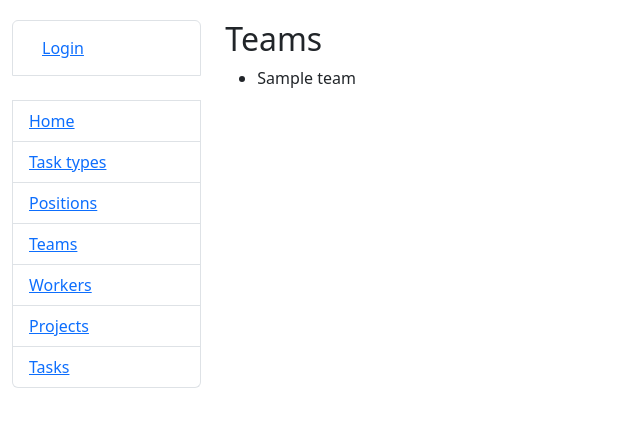
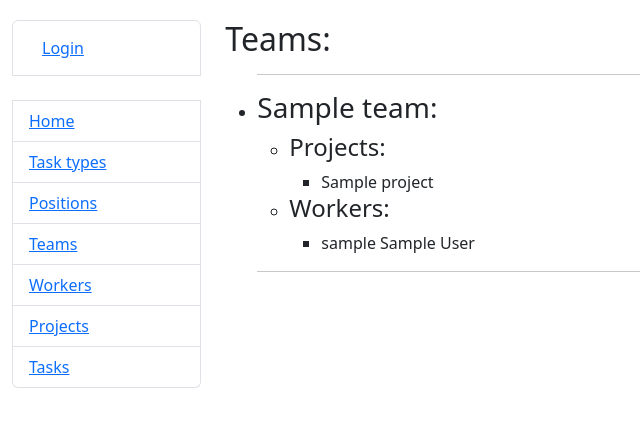
Before and after one commit to olek007/it_company_task_manager, a Django app: page /team/ in a window 1280 px wide. Shown: the top 427 px of the page, without its empty margins (0-640 px from the left). Run offline with Django 5.2, Linux system fonts and the light colour scheme; tables that the repository leaves empty hold one stand-in row (values such as "Sample post"); some libraries are stand-ins or nearby versions.

Commit message:
Add more information to team list view

```diff
--- a/task_manager/views.py
+++ b/task_manager/views.py
@@ -37,6 +37,9 @@ class PositionListView(ListView):
 class TeamListView(ListView):
     model = Team
     template_name = "task_manager/team_list.html"
+    queryset = (
+        Team.objects.prefetch_related("projects").prefetch_related("workers").all()
+    )
 
 
 class WorkerListView(ListView):
--- a/templates/task_manager/team_list.html
+++ b/templates/task_manager/team_list.html
@@ -1,10 +1,40 @@
 {% extends "base.html" %}
 {% load crispy_forms_filters %}
 {% block content %}
-  <h2>Teams</h2>
+  <h2>Teams:</h2>
   <ul>
+    <hr>
     {% for team in object_list %}
-      <li>{{ team }}</li>
+      <li>
+        <h3>{{ team.name }}:</h3>
+        <ul>
+          <li>
+            <h4>Projects:</h4>
+            <ul>
+              {% if team.projects.all %}
+                {% for project in team.projects.all %}
+                  <li>{{ project }}</li>
+                {% endfor %}
+              {% else %}
+                <p>Team have no assigned projects.</p>
+              {% endif %}
+            </ul>
+          </li>
+          <li>
+            <h4>Workers:</h4>
+            <ul>
+              {% if team.workers.all %}
+                {% for worker in team.workers.all %}
+                  <li>{{ worker }}</li>
+                {% endfor %}
+              {% else %}
+                <p>Team have no assigned workers.</p>
+              {% endif %}
+            </ul>
+          </li>
+        </ul>
+      </li>
+      <hr>
     {% endfor %}
   </ul>
 
```
